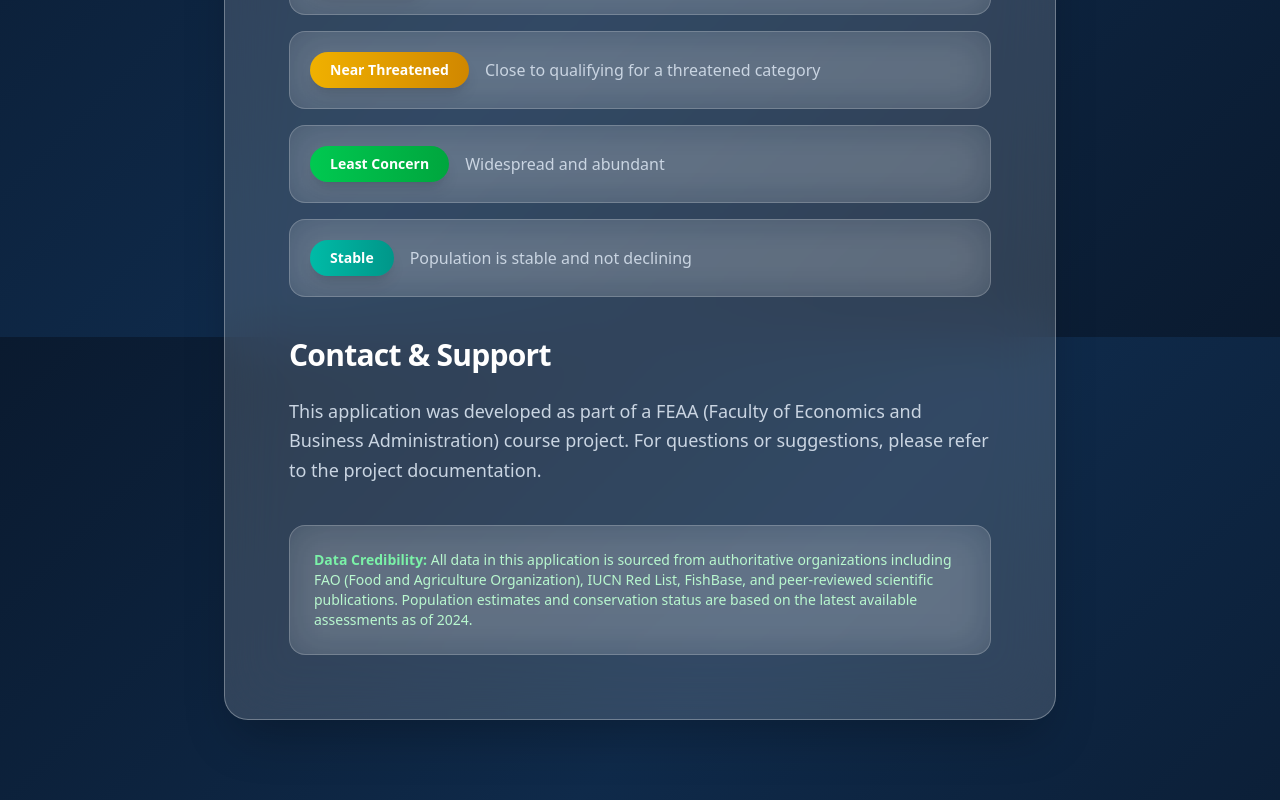
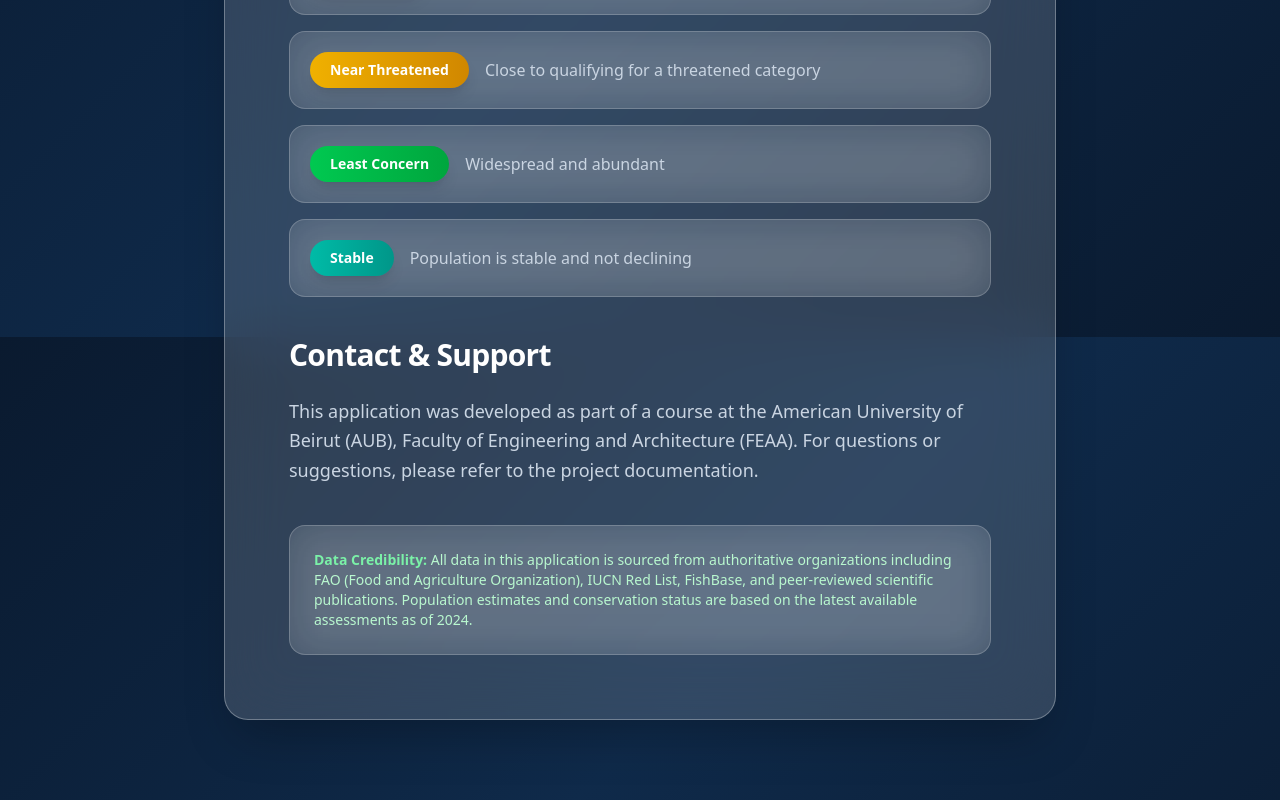
Before and after one commit to AhmadMashaka/FEAA, a Next.js app: page /FEAA/about in a window 1280 px wide. Shown: the part 2863-3663 px from the top of the page. Built offline with nearby package versions, Linux system fonts and the light colour scheme.

Commit message:
Fix: Correct FEAA to Faculty of Engineering and Architecture (not Economics/Business)

```diff
--- a/app/about/page.tsx
+++ b/app/about/page.tsx
@@ -170,9 +170,8 @@ export default function AboutPage() {
                 Contact & Support
               </h2>
               <p className="text-lg text-slate-300 leading-relaxed font-light">
-                This application was developed as part of a FEAA (Faculty of Economics
-                and Business Administration) course project. For questions or
-                suggestions, please refer to the project documentation.
+                This application was developed as part of a course at the American University of Beirut (AUB),
+                Faculty of Engineering and Architecture (FEAA). For questions or suggestions, please refer to the project documentation.
               </p>
             </motion.div>
 
```
